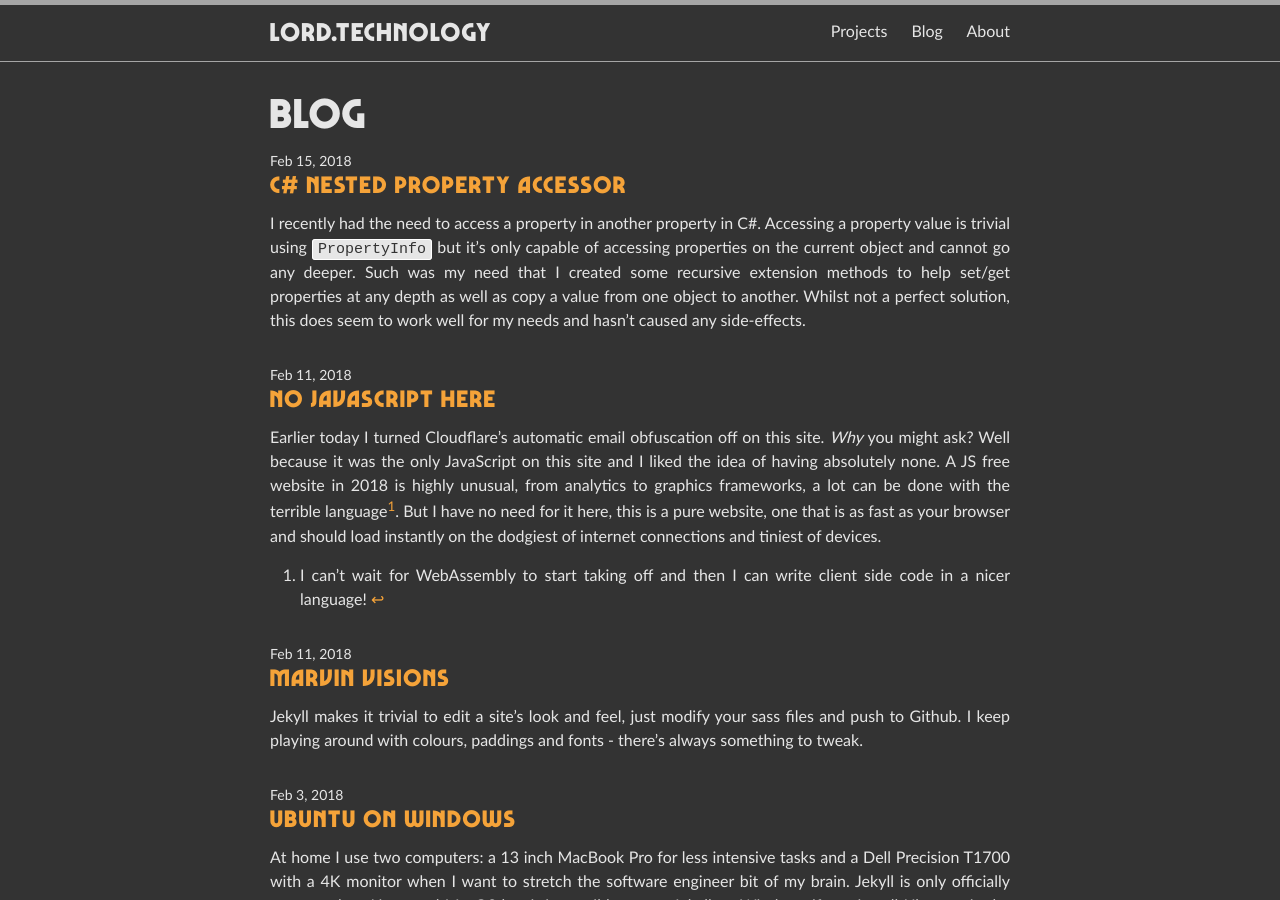
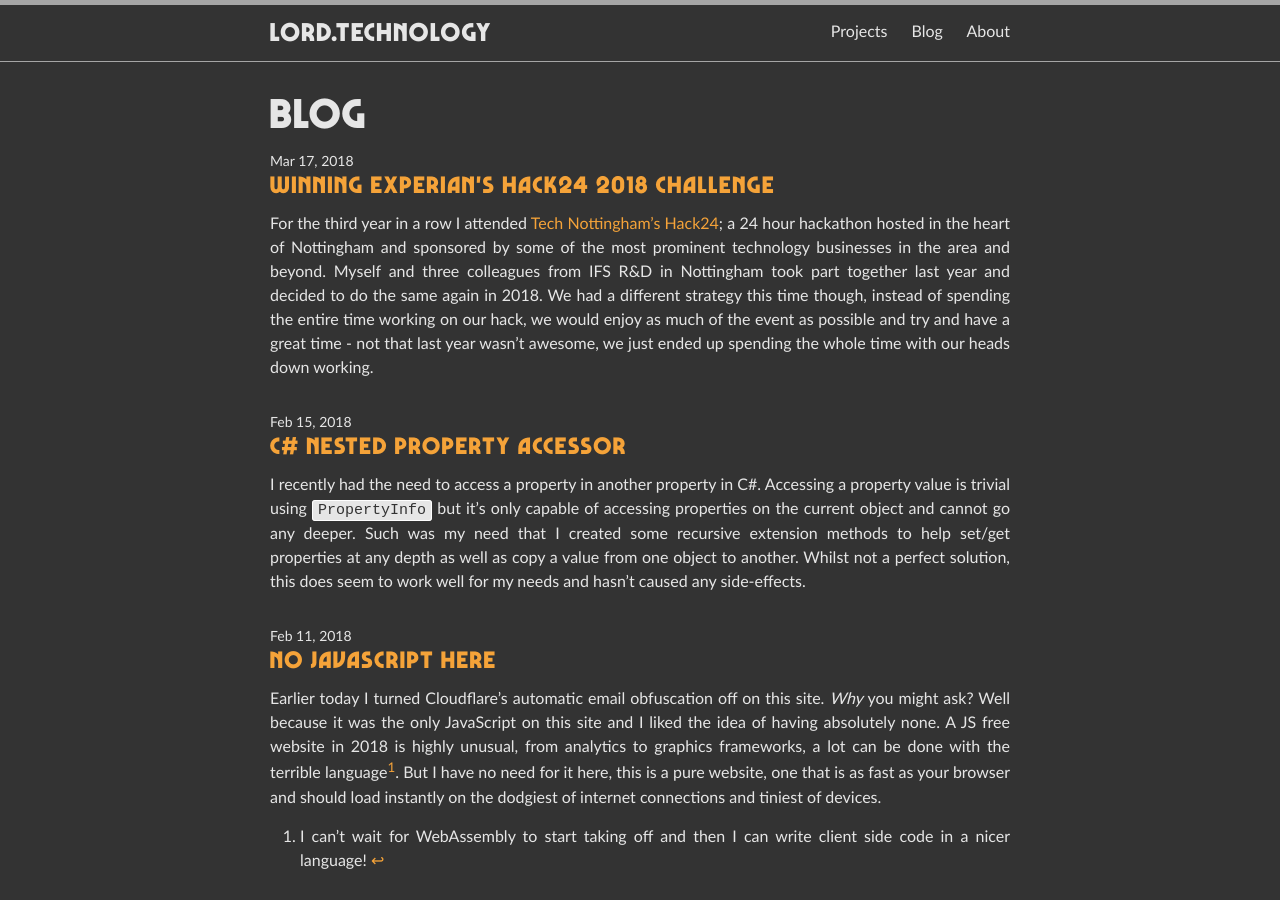
Before and after one commit to jamie-lord/Lord.technology, a Jekyll site: the page built from blog.md, in a window 1280 px wide and 900 px high. Built offline with Jekyll 4.4.1, drawn with Linux system fonts in a browser that asks for light colours.

Commit message:
Hack24 2018 blog post

```diff
--- /dev/null
+++ b/_posts/2018-03-17-winning-experians-hack24-2018-challenge.md
@@ -0,0 +1,32 @@
+---
+layout: post
+title:  "Winning Experian's Hack24 2018 challenge"
+date:   2018-03-17 15:40:00 +0000
+---
+For the third year in a row I attended [Tech Nottingham's Hack24](https://www.hack24.co.uk/); a 24 hour hackathon hosted in the heart of Nottingham and sponsored by some of the most prominent technology businesses in the area and beyond. Myself and three colleagues from IFS R&D in Nottingham took part together last year and decided to do the same again in 2018. We had a different strategy this time though, instead of spending the entire time working on our hack, we would enjoy as much of the event as possible and try and have a great time - not that last year wasn't awesome, we just ended up spending the whole time with our heads down working.
+
+Frankly, our planning before the even was non-existant, we hadn't decided what challenge to do or what technologies to use; this is something that I would presume would put us at a disadvantage, but apparently not...
+
+<p style="text-align: center;">
+<img src="{{ site.url }}/assets/img/PorgPowered.svg" alt="Team PorgPowered logo" style="background: white; padding: 1em; max-width: 25em;">
+</p>
+
+During the introductory talks, [Experian's challenge](https://www.hack24.co.uk/blog/the-experian-learning-about-money-challenge) judge [James Cameron-Williams](https://twitter.com/fonters) inspired me to formulate an idea for our hack. We could produce a bot that you could confide your salary and other personal information in, and could then tell you, based on other data it had collected from other users, if you were earning above or below the average wage for people doing similar jobs in your area. This would help people understand if they should ask for a raise or be damn grateful for what they've got!
+
+We used [Microsoft's Bot Framework](https://dev.botframework.com/) as well as LUIS ([Language Understanding Intelligent Service](https://www.luis.ai/home)) to create the bot and tested using their bot emulator as well as integrating it with Slack. We also managed to setup continuous integration with GitHub so that any new commits pushed to our master branch resulted in the new code automatically being deployed to Azure. You can find the repo [here](https://github.com/jamie-lord/Hack24-2018).
+
+This was potentially a bold move as although most of the team are .Net developers (with the excepting of Matt, the designer) we had never used these tools before. Fortunately the workshop in the afternoon on Saturday included getting started with these systems and provided some helpful tips - thanks Microsoft! Without this resource, development would've been much slower and it's clearly less likely we would've won the challenge.
+
+The primary feature of our bot was implemented using a [FormFlow](https://docs.microsoft.com/en-us/bot-framework/dotnet/bot-builder-dotnet-formflow), enabling us to easily construct a series of questions that we wanted the user to answer. This was then stored in an Azure database to enable comparison with other users. As a fun easter egg (for the MHR challenge), if the user earned below the average then they were asked if they wanted to play a game, this was of course _Who Wants to Be a Millionaire?_
+
+Additionally we included Giphy integration, in my opinion no bot is complete without plenty of gifs. There were a few other fun easter eggs, such as the bots fascination with horses - mentioning them in any context would lead to a surprising [result](https://www.youtube.com/watch?v=O3rpmctmC_M).
+
+The final feature that Matt amd I put together with only about 30 minutes left on the clock was to include new credit card information, something possibly helpful to the user if they were earning below the average for their job. We used sample data from Experian and with Matt's help I managed to put together a quick example of a card layout in the bot, a neat feature that's used as a visually interesting way to display potential options to the user.
+
+<style>.embed-container { position: relative; padding-bottom: 56.25%; height: 0; overflow: hidden; max-width: 100%; margin-bottom: 1em; } .embed-container iframe, .embed-container object, .embed-container embed { position: absolute; top: 0; left: 0; width: 100%; height: 100%; }</style><div class='embed-container'><iframe src='https://www.youtube.com/embed//u1y8NoTfgog' frameborder='0' allowfullscreen></iframe></div>
+
+Amazingly we won the challenge. Not something we expected, we were honestly really happy that we were in the top three, we would've been pretty pleased with that on it's own!
+
+Thank you James from Experian and all the brilliant Hack24 staff, we will certainly try and attend next year if we can get tickets. In the meantime, it's time to start hacking that Amazon Echo!
+
+![PorgPowered]({{ site.url }}/assets/img/PorgPowered.jpeg)
--- a/projects.md
+++ b/projects.md
@@ -14,7 +14,7 @@ Here are few things I've built. They're in chronological order for your convenie
 
 |Project|Tech|
 |:---|:---|
-|[![HACK24](/assets/img/hack-24-logo-white.png)](http://www.hack24.co.uk)|Microsoft Bot Framework, Azure SQL database, Giphy API|
+|[![HACK24](/assets/img/hack-24-logo-white.png)]({{ site.url }}{% post_url 2018-03-17-winning-experians-hack24-2018-challenge %})|Microsoft Bot Framework, Azure SQL database, Giphy API|
 |[.Net Core authentication using CouchDb](https://github.com/jamie-lord/NetCoreCouchDbAuthentication)|C#, .Net Core Web App, CouchDB|
 |[SocketComment](https://github.com/jamie-lord/SocketComment)|C#, .Net Core Web App, CouchDB|
 |[Pure Web API](https://github.com/jamie-lord/PureApi)|C#, .Net Core, Azure Web Service|
```
Also changed, not shown: assets/img/PorgPowered.jpeg (added), assets/img/PorgPowered.svg (added).
